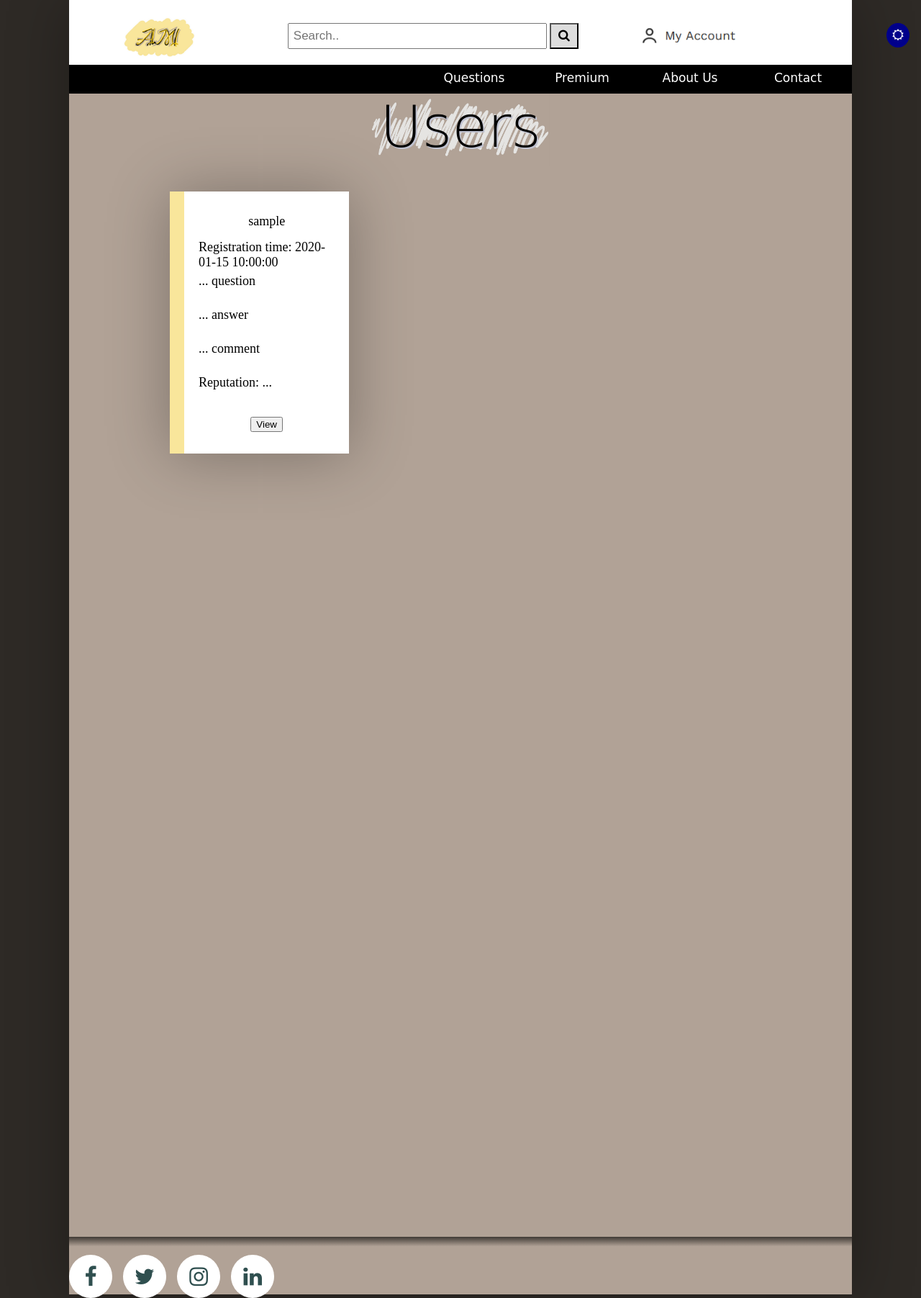
After one commit to CodecoolGlobal/ask-mate-3-python-Elmaz-Doszaki, a Flask app: template templates/list_users.html in a window 1280 px wide. The commit adds this page. Shown: the whole page at 72% size. Run offline with Flask 2, Linux system fonts and the light colour scheme; the template is opened without the code that fills it: most values are stand-ins (such as "Sample title", 1, 10 or a date in 2020); some web fonts are replaced.

Commit message:
Users list + basic CSS done

```diff
--- a/data_manager2.py
+++ b/data_manager2.py
@@ -535,3 +535,12 @@ def add_user(cursor, data):
                    {'username': data['username'],
                     'password': data['password'],
                     'register_time': dt})
+
+
+@connection2.connection_handler
+def get_all_users(cursor):
+    cursor.execute("""
+                    SELECT * FROM users;
+                   """)
+    all_users = cursor.fetchall()
+    return all_users
--- a/new_server.py
+++ b/new_server.py
@@ -242,5 +242,11 @@ def delete_tag_from_question(question_id, tag_id):
     return redirect(url_for('display_question', question_id=question_id))
 
 
+@app.route('/users')
+def users():
+    all_users = data_manager2.get_all_users()
+    return render_template('list_users.html', all_users=all_users)
+
+
 if __name__ == "__main__":
     app.run(debug=True)
--- /dev/null
+++ b/static/css_files/users.css
@@ -0,0 +1,59 @@
+.users {
+  display: grid;
+  grid-template-columns: repeat(3,1fr) ;
+  grid-gap: 30px;
+  margin-left: 140px;
+  margin-right: 140px;
+  margin-bottom: 100%;
+}
+
+.user {
+  background: #ffffff;
+  border-left: 20px solid #f9e69b;
+  padding: 20px;
+  display: grid;
+  grid-gap: 5px;
+  font-size: large;
+  grid-template-columns: minmax(1fr,100px);
+  grid-template-rows: repeat(7,1fr);
+  grid-template-areas:
+    "username"
+    "date"
+    "q-num"
+    "a-num"
+    "c-num"
+    "reputation"
+    "user-view";
+  box-shadow: 0px 2px 80px 0px rgba(0, 0, 0, 0.3);
+}
+
+.username {
+  grid-area: username;
+  place-self: center;
+}
+
+.date {
+  grid-area: date;
+}
+
+.q-num {
+  grid-area: q-num;
+}
+
+.a-num {
+  grid-area: a-num;
+}
+
+.c-num {
+  grid-area: c-num;
+}
+
+.reputation {
+  grid-area: reputation;
+}
+
+.user-view
+{
+  grid-area: user-view;
+  place-self: center;
+}
--- a/templates/index.html
+++ b/templates/index.html
@@ -5,6 +5,7 @@
       <link href="/static/css_files/index_style.css" rel="stylesheet" />
 {% endblock %}
 {% block content%}
+      <a href="/users">List all users</a>
       <main>
         <aside>
           <p>Favorite memes:</p>
--- /dev/null
+++ b/templates/list_users.html
@@ -0,0 +1,31 @@
+{% extends "base.html" %}
+
+{% block css %}
+      <link rel="stylesheet" href="/static/css_files/basic.css" />
+      <link href="/static/css_files/users.css" rel="stylesheet" />
+{% endblock %}
+
+{% block headline %}
+        <div class = "headline">Users</div>
+{% endblock %}
+
+{% block content%}
+    <div class = "users">
+        {% for row in all_users %}
+            <div class = "user">
+                <div class = "username" >{{ row["username"] }}</div>
+                <div class = "date" >Registration time: {{ row["registration_time"] }}</div>
+                {# A '...' helyére megy majd a változó#}
+                <div class = "q-num" >... question </div>
+                <div class = "a-num" >... answer</div>
+                <div class = "c-num" >... comment</div>
+                <div class = "reputation" >Reputation: ...</div>
+                <div class = "user-view">
+                    <form action="/user/{{ row["user_id"] }}">
+                        <button class= "user-button" id="home" type="submit" class="view">View </button>
+                    </form>
+                </div>
+            </div>
+        {% endfor %}
+    </div>
+{% endblock %}
```
